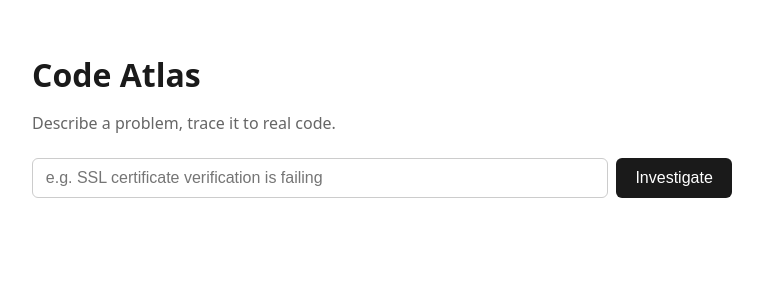
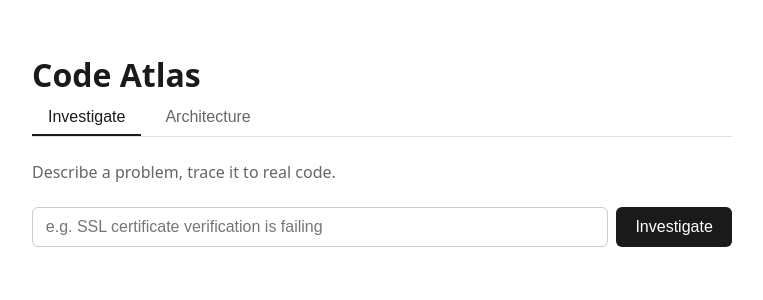
Before and after one commit to aryanmalhotra0703/Code-Atlas, a React (Vite) app in the folder frontend/: page / in a window 1280 px wide. Shown: the top 300 px of the page, without its empty margins (258-1021 px from the left). Built offline with nearby package versions, Linux system fonts and the light colour scheme.

Commit message:
Add Architecture tab: module clustering view, split App.tsx into InvestigateView/ArchitectureView components

```diff
--- a/frontend/src/App.css
+++ b/frontend/src/App.css
@@ -90,3 +90,42 @@
   padding: 0.25rem 0;
   color: #444;
 }
+
+.tabs {
+  display: flex;
+  gap: 0.5rem;
+  margin-bottom: 1.5rem;
+  border-bottom: 1px solid #e0e0e0;
+}
+
+.tab {
+  padding: 0.5rem 1rem;
+  border: none;
+  background: none;
+  font-size: 1rem;
+  cursor: pointer;
+  color: #666;
+  border-bottom: 2px solid transparent;
+}
+
+.tab.active {
+  color: #1a1a1a;
+  border-bottom: 2px solid #1a1a1a;
+  font-weight: 500;
+}
+
+.module-grid {
+  display: grid;
+  grid-template-columns: repeat(auto-fill, minmax(140px, 1fr));
+  gap: 0.75rem;
+  margin-bottom: 1.5rem;
+}
+
+.module-card {
+  border: 1px solid #e0e0e0;
+  border-radius: 8px;
+  padding: 0.75rem;
+  display: flex;
+  flex-direction: column;
+  gap: 0.35rem;
+}
--- a/frontend/src/App.tsx
+++ b/frontend/src/App.tsx
@@ -1,96 +1,31 @@
 import { useState } from 'react'
 import './App.css'
-
-type FileResult = {
-  path: string
-  owner: string | null
-  blast_radius_count: number
-}
-
-type Candidate = {
-  type: string
-  id: string
-  similarity: number
-  preview: string
-  files: FileResult[]
-}
-
-type InvestigateResponse = {
-  query: string
-  repo: string
-  results: Candidate[]
-}
+import InvestigateView from './InvestigateView'
+import ArchitectureView from './ArchitectureView'
 
 function App() {
-  const [query, setQuery] = useState('')
-  const [results, setResults] = useState<Candidate[]>([])
-  const [loading, setLoading] = useState(false)
-  const [error, setError] = useState<string | null>(null)
-
-  async function runInvestigation(e: React.FormEvent) {
-    e.preventDefault()
-    if (!query.trim()) return
-
-    setLoading(true)
-    setError(null)
-
-    try {
-      const res = await fetch(
-        `http://localhost:8000/api/investigate?query=${encodeURIComponent(query)}`
-      )
-      if (!res.ok) throw new Error(`Request failed: ${res.status}`)
-      const data: InvestigateResponse = await res.json()
-      setResults(data.results)
-    } catch (err) {
-      setError('Could not reach the backend. Is the API running?')
-      setResults([])
-    } finally {
-      setLoading(false)
-    }
-  }
+  const [tab, setTab] = useState<'investigate' | 'architecture'>('investigate')
 
   return (
     <div className="app">
       <h1>Code Atlas</h1>
-      <p className="subtitle">Describe a problem, trace it to real code.</p>
 
-      <form onSubmit={runInvestigation} className="query-form">
-        <input
-          type="text"
-          value={query}
-          onChange={(e) => setQuery(e.target.value)}
-          placeholder="e.g. SSL certificate verification is failing"
-        />
-        <button type="submit" disabled={loading}>
-          {loading ? 'Investigating…' : 'Investigate'}
+      <div className="tabs">
+        <button
+          className={tab === 'investigate' ? 'tab active' : 'tab'}
+          onClick={() => setTab('investigate')}
+        >
+          Investigate
         </button>
-      </form>
+        <button
+          className={tab === 'architecture' ? 'tab active' : 'tab'}
+          onClick={() => setTab('architecture')}
+        >
+          Architecture
+        </button>
+      </div>
 
-      {error && <p className="error">{error}</p>}
-
-      <div className="results">
-        {results.map((r) => (
-          <div key={`${r.type}-${r.id}`} className="result-card">
-            <div className="result-header">
-              <span className="badge">{r.type}</span>
-              <span>{r.id}</span>
-              <span className="similarity">similarity: {r.similarity}</span>
-            </div>
-            <p className="preview">{r.preview}</p>
-            {r.files.length > 0 && (
-              <ul className="files">
-                {r.files.map((f) => (
-                  <li key={f.path}>
-                    <code>{f.path}</code>
-                    {f.owner && <span> — owner: {f.owner}</span>}
-                    <span> — blast radius: {f.blast_radius_count} files</span>
-                  </li>
-                ))}
-              </ul>
-            )}
-          </div>
-        ))}
-      </div>
+      {tab === 'investigate' ? <InvestigateView /> : <ArchitectureView />}
     </div>
   )
 }
--- /dev/null
+++ b/frontend/src/ArchitectureView.tsx
@@ -0,0 +1,65 @@
+import { useEffect, useState } from 'react'
+
+type ModuleInfo = {
+  module: string
+  file_count: number
+}
+
+type ModuleEdge = {
+  from_module: string
+  to_module: string
+  weight: number
+}
+
+type ArchitectureResponse = {
+  modules: ModuleInfo[]
+  edges: ModuleEdge[]
+}
+
+function ArchitectureView() {
+  const [data, setData] = useState<ArchitectureResponse | null>(null)
+  const [error, setError] = useState<string | null>(null)
+
+  useEffect(() => {
+    fetch('http://localhost:8000/api/architecture')
+      .then((res) => {
+        if (!res.ok) throw new Error(`Request failed: ${res.status}`)
+        return res.json()
+      })
+      .then(setData)
+      .catch(() => setError('Could not reach the backend. Is the API running?'))
+  }, [])
+
+  if (error) return <p className="error">{error}</p>
+  if (!data) return <p className="subtitle">Loading…</p>
+
+  return (
+    <div>
+      <p className="subtitle">
+        Auto-generated from the real import graph — modules grouped by
+        top-level folder.
+      </p>
+
+      <div className="module-grid">
+        {data.modules.map((m) => (
+          <div key={m.module} className="module-card">
+            <code>{m.module}</code>
+            <span className="similarity">{m.file_count} files</span>
+          </div>
+        ))}
+      </div>
+
+      <h3>Dependencies between modules</h3>
+      <ul className="files">
+        {data.edges.map((e) => (
+          <li key={`${e.from_module}-${e.to_module}`}>
+            <code>{e.from_module}</code> → <code>{e.to_module}</code>
+            <span className="similarity"> ({e.weight} import{e.weight === 1 ? '' : 's'})</span>
+          </li>
+        ))}
+      </ul>
+    </div>
+  )
+}
+
+export default ArchitectureView
--- /dev/null
+++ b/frontend/src/InvestigateView.tsx
@@ -0,0 +1,96 @@
+import { useState } from 'react'
+
+type FileResult = {
+  path: string
+  owner: string | null
+  blast_radius_count: number
+}
+
+type Candidate = {
+  type: string
+  id: string
+  similarity: number
+  preview: string
+  files: FileResult[]
+}
+
+type InvestigateResponse = {
+  query: string
+  repo: string
+  results: Candidate[]
+}
+
+function InvestigateView() {
+  const [query, setQuery] = useState('')
+  const [results, setResults] = useState<Candidate[]>([])
+  const [loading, setLoading] = useState(false)
+  const [error, setError] = useState<string | null>(null)
+
+  async function runInvestigation(e: React.FormEvent) {
+    e.preventDefault()
+    if (!query.trim()) return
+
+    setLoading(true)
+    setError(null)
+
+    try {
+      const res = await fetch(
+        `http://localhost:8000/api/investigate?query=${encodeURIComponent(query)}`
+      )
+      if (!res.ok) throw new Error(`Request failed: ${res.status}`)
+      const data: InvestigateResponse = await res.json()
+      setResults(data.results)
+    } catch (err) {
+      setError('Could not reach the backend. Is the API running?')
+      setResults([])
+    } finally {
+      setLoading(false)
+    }
+  }
+
+  return (
+    <div>
+      <p className="subtitle">Describe a problem, trace it to real code.</p>
+
+      <form onSubmit={runInvestigation} className="query-form">
+        <input
+          type="text"
+          value={query}
+          onChange={(e) => setQuery(e.target.value)}
+          placeholder="e.g. SSL certificate verification is failing"
+        />
+        <button type="submit" disabled={loading}>
+          {loading ? 'Investigating…' : 'Investigate'}
+        </button>
+      </form>
+
+      {error && <p className="error">{error}</p>}
+
+      <div className="results">
+        {results.map((r) => (
+          <div key={`${r.type}-${r.id}`} className="result-card">
+            <div className="result-header">
+              <span className="badge">{r.type}</span>
+              <span>{r.id}</span>
+              <span className="similarity">similarity: {r.similarity}</span>
+            </div>
+            <p className="preview">{r.preview}</p>
+            {r.files.length > 0 && (
+              <ul className="files">
+                {r.files.map((f) => (
+                  <li key={f.path}>
+                    <code>{f.path}</code>
+                    {f.owner && <span> — owner: {f.owner}</span>}
+                    <span> — blast radius: {f.blast_radius_count} files</span>
+                  </li>
+                ))}
+              </ul>
+            )}
+          </div>
+        ))}
+      </div>
+    </div>
+  )
+}
+
+export default InvestigateView
```
